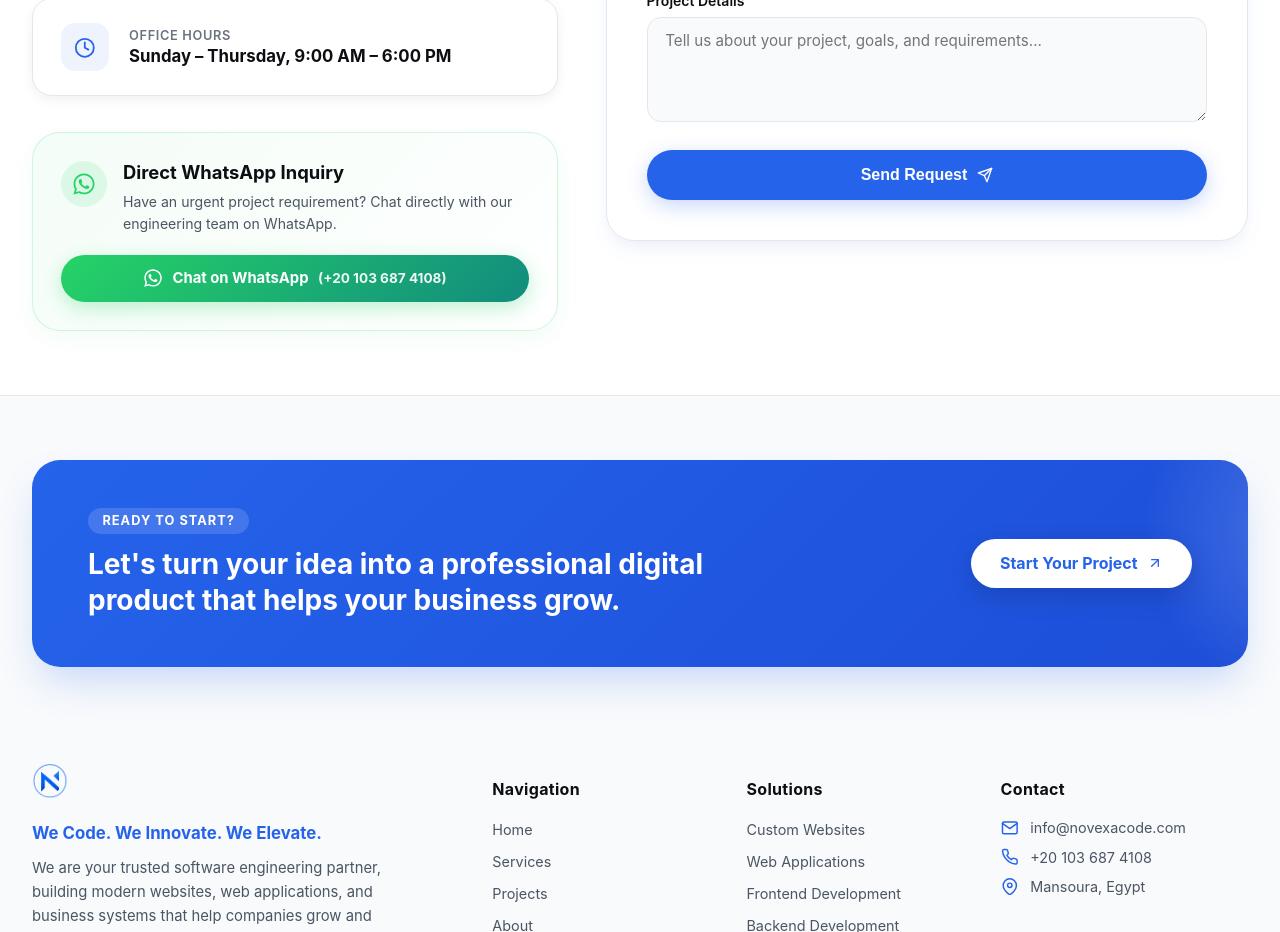
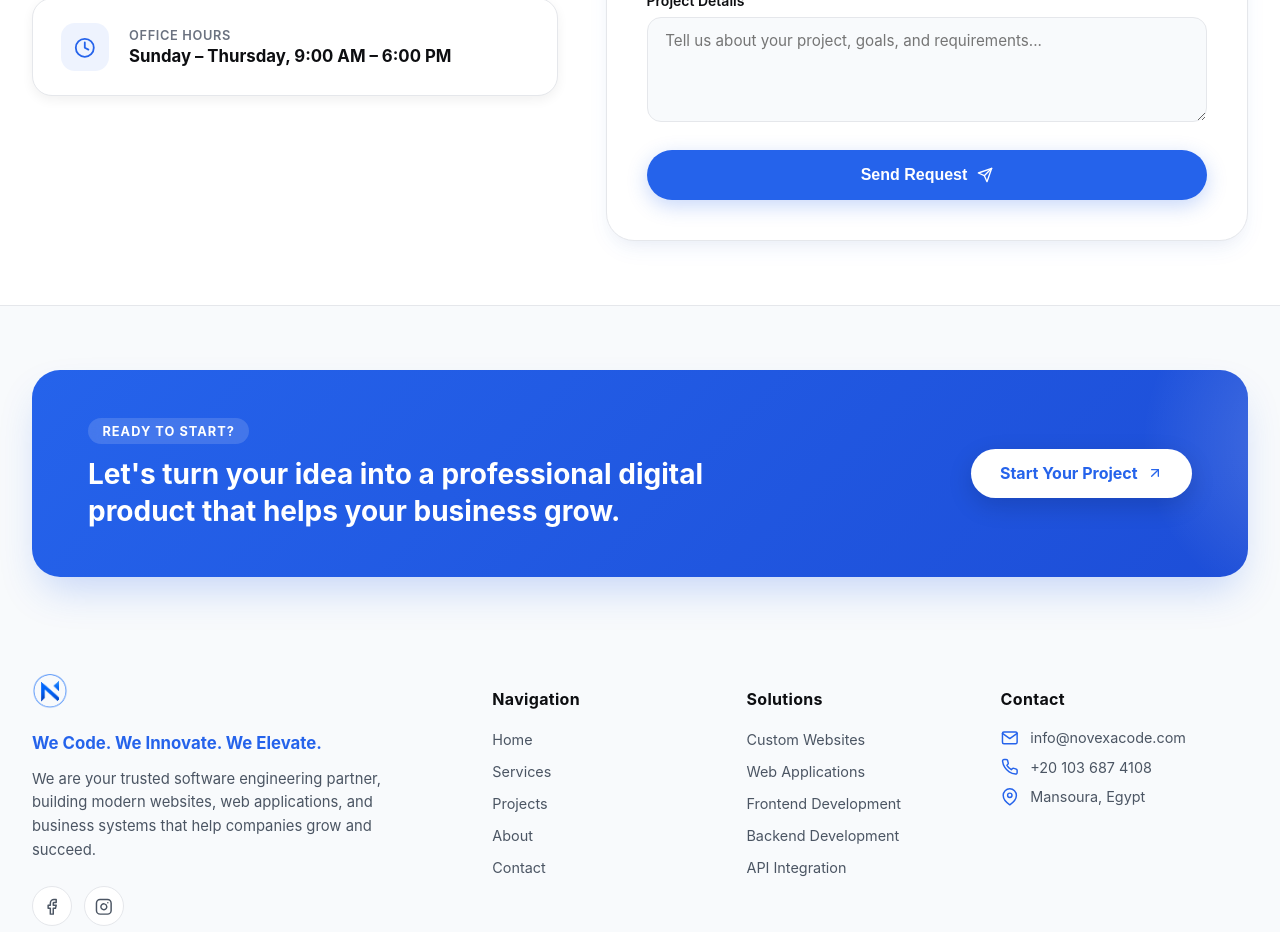
Before and after one commit to HamdyReda7/novexa, a React (Vite) app: page / in a window 1280 px wide. Shown: the part 5340-6272 px from the top of the page. Built offline with nearby package versions, Linux system fonts and the light colour scheme; no server answers.

Commit message:
Update contact section and testimonials

```diff
--- a/src/pages/ContactUs/ContactUs.jsx
+++ b/src/pages/ContactUs/ContactUs.jsx
@@ -104,7 +104,7 @@ function ContactUs() {
                         </div>
 
                         {/* Direct WhatsApp Callout */}
-                        <div className="contact__whatsapp-box">
+                        {/* <div className="contact__whatsapp-box">
                             <div className="contact__wa-header">
                                 <div className="contact__wa-icon-box">
                                     <FaWhatsapp size={24} />
@@ -124,7 +124,7 @@ function ContactUs() {
                                 <span>{t("contactSection.whatsapp.buttonText")}</span>
                                 <span className="contact__wa-btn-num">(+20 103 687 4108)</span>
                             </a>
-                        </div>
+                        </div> */}
                     </div>
 
                     {/* Right Form Card */}
```
